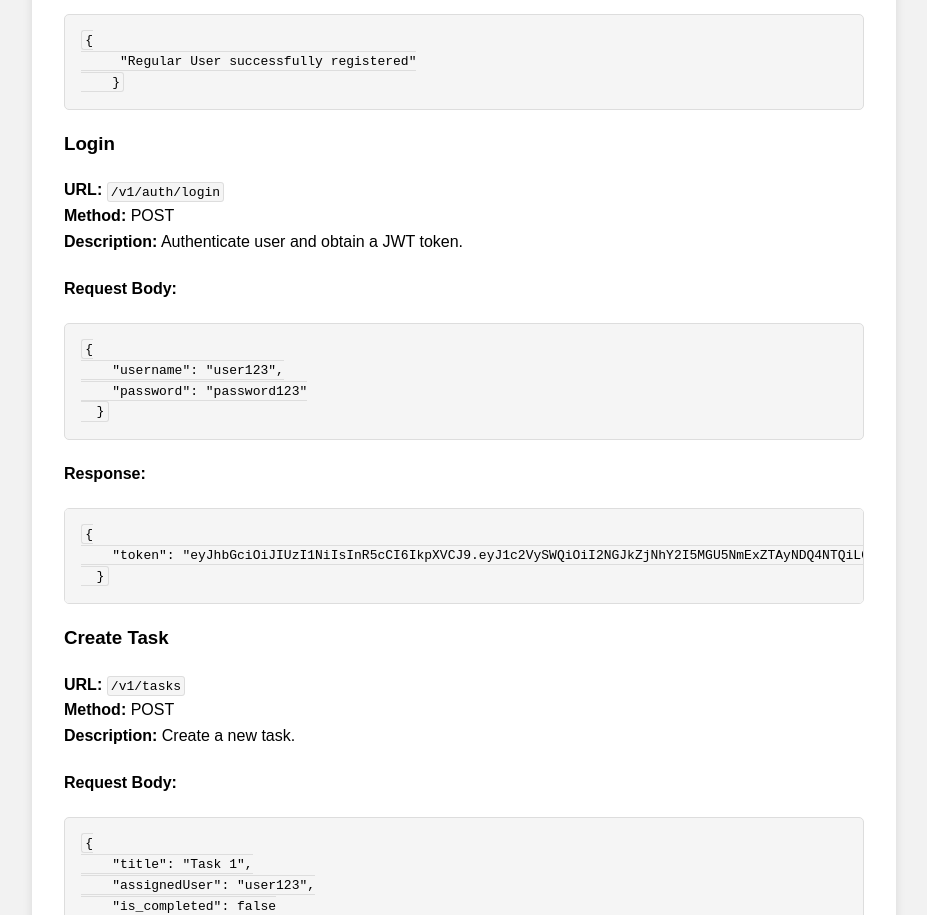
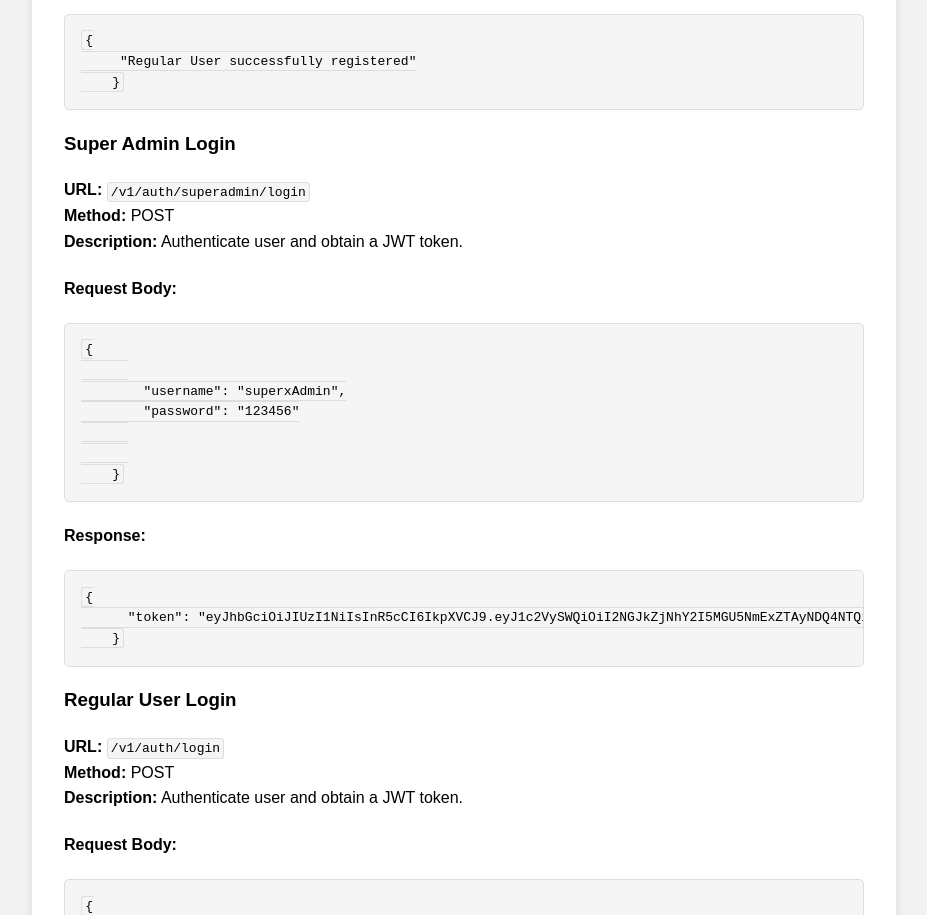
Before and after one commit to ehuntober/fitted.ng-Live-Coding-Test-Backend-, a website: page public/index.html in a window 1280 px wide. Shown: the part 1640-2555 px from the top of the page, without its empty margins (176-1103 px from the left). Drawn offline with Linux system fonts and the light colour scheme.

Commit message:
new file modified

```diff
--- a/public/index.html
+++ b/public/index.html
@@ -19,7 +19,7 @@
 
     <section id="base-url">
       <h2>Base URL</h2>
-      <p>The base URL for all API endpoints is: <code>http://-your-above-url-</code></p>
+      <p>The base URL for all API endpoints is: <code>http://https://fitted.onrender.com/</code></p>
     </section>
 
     <section id="authentication">
@@ -62,7 +62,24 @@
     }</code></pre>
 
 
-    <h3>Login</h3>
+    <h3>Super Admin Login</h3>
+    <p><strong>URL:</strong> <code>/v1/auth/superadmin/login</code></p>
+    <p><strong>Method:</strong> POST</p>
+    <p><strong>Description:</strong> Authenticate user and obtain a JWT token.</p>
+    <h4>Request Body:</h4>
+    <pre><code>{
+
+        "username": "superxAdmin",
+        "password": "123456"
+
+
+    }</code></pre>
+    <h4>Response:</h4>
+    <pre><code>{
+      "token": "eyJhbGciOiJIUzI1NiIsInR5cCI6IkpXVCJ9.eyJ1c2VySWQiOiI2NGJkZjNhY2I5MGU5NmExZTAyNDQ4NTQiLCJpYXQiOjE2MjkyNDc3MjJ9.QGZNgOlvPEhsJdp-CQcYGKTiVcb-EA7i9yYt48SlAaI"
+    }</code></pre>
+
+    <h3>Regular User Login</h3>
   <p><strong>URL:</strong> <code>/v1/auth/login</code></p>
   <p><strong>Method:</strong> POST</p>
   <p><strong>Description:</strong> Authenticate user and obtain a JWT token.</p>
```
